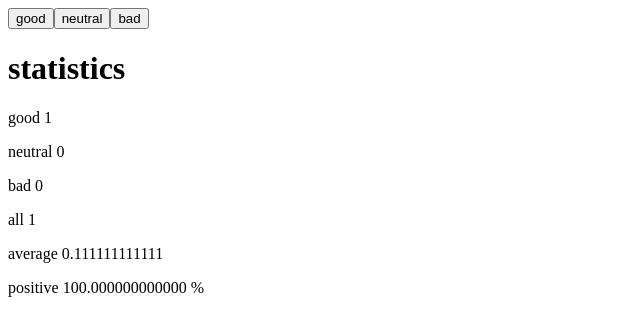
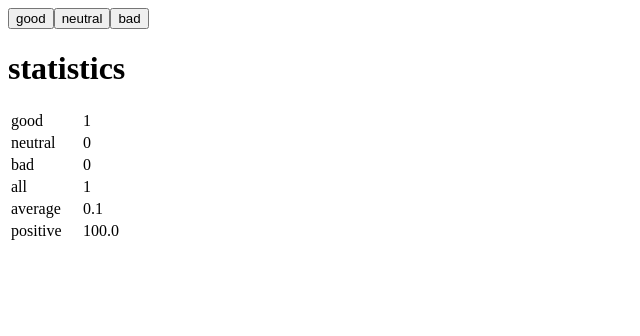
Before and after one commit to Yuuuusssuufff/Fullstack-Exercises, a React (Create React App) app: page / in a window 1280 px wide. Both pictures are taken after a click on the button "good". Shown: the top 336 px of the page, without its empty margins (0-640 px from the left). Built offline with nearby package versions, Linux system fonts and the light colour scheme.

Commit message:
1.11 done

```diff
--- a/src/App.js
+++ b/src/App.js
@@ -5,13 +5,15 @@ export default function App() {
   // const [good, setGood] = React.useState(0)
   // const [bad, setBad] = React.useState(0)
   // const [neutral, setNeutral] = React.useState(0)
+
+  // state declaration
   const [counter, setCounter] = React.useState({
     good: 0,
     bad: 0,
     neutral: 0,
   })
 
-
+// Event handlers
   function addGood(){
     setCounter(prevCounter => { return ({...prevCounter, good: prevCounter.good + 1})})}
 
@@ -53,7 +55,7 @@ export default function App() {
   let Content = (props)=> <h1>statistics </h1>
 
 // Refactor statistics
-const statisticLine = ({text, counter}) => <p>{text} {counter} </p>
+const StatisticLine = ({text, value}) => <p>{text} {value} </p>
 
 
 
@@ -61,16 +63,47 @@ const statisticLine = ({text, counter}) => <p>{text} {counter} </p>
   let sumCounter = counter.good + counter.bad + counter.neutral
   let Statistics = (props)=> {
 
-if(counter.good === 0 && counter.neutral === 0 && counter.bad === 0)
+
+// Table Work
+const StatisticsTable = () => {
+  return (
+    <table style={{width: "10%"}}>
+      <tbody>
+      <tr>
+        <td>good</td>
+        <td>{counter.good}</td>
+      </tr>
+        <tr>
+        <td>neutral</td>
+        <td>{counter.neutral}</td>
+      </tr>
+        <tr>
+        <td>bad</td>
+        <td>{counter.bad}</td>
+      </tr>
+        <tr>
+        <td>all</td>
+        <td>{sumCounter}</td>
+      </tr>
+        <tr>
+        <td>average</td>
+        <td>{((counter.good - counter.bad )/9).toFixed(1)}</td>
+      </tr>
+        <tr>
+        <td>positive</td>
+        <td>{((counter.good/sumCounter)*100).toFixed(1)}</td>
+      </tr>
+      </tbody>
+    </table>
+  )
+}
+
+
+
+    if(counter.good === 0 && counter.neutral === 0 && counter.bad === 0)
     {return <h3>No feedback given</h3>}
-else  {return (<div>
-    <p >good {counter.good}</p>
-    <p>neutral {counter.neutral}</p>
-    <p> bad {counter.bad}</p>
-    <p>all {sumCounter}</p>
-    <p>average {((counter.good - counter.bad )/9).toFixed(12)}</p>
-    <p>positive {((counter.good/sumCounter)*100).toFixed(12)} %</p>
-  </div>)}
+else  {return <StatisticsTable />
+}
  }
 
 
@@ -82,7 +115,18 @@ else  {return (<div>
    </div>
 
   }
-// export default App
+
+
+
+// Former statistics lines
+  // (<div>
+  //   <StatisticLine text ="good" value= {counter.good}/>
+  //   <StatisticLine text ="neutal" value= {counter.neutral}/>
+  //   <StatisticLine text ="bad" value= {counter.bad}/>
+  //   <p>all {sumCounter}</p>
+  //   <p>average {((counter.good - counter.bad )/9).toFixed(12)}</p>
+  //   <p>positive {((counter.good/sumCounter)*100).toFixed(12)} %</p>
+  // </div>)
 
 
 
```
